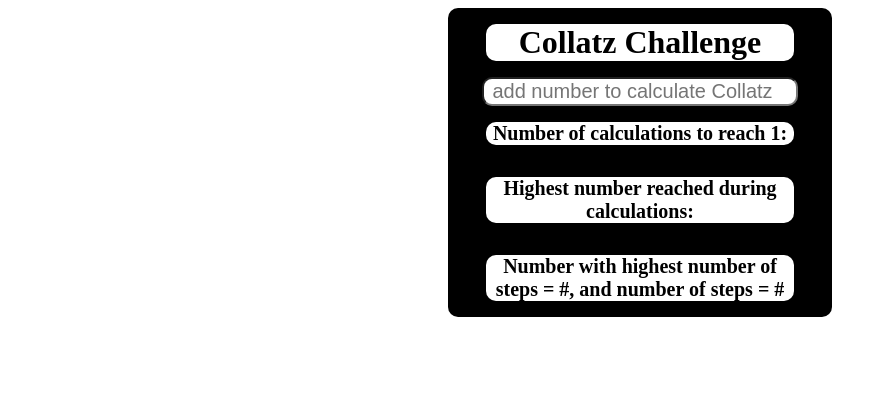
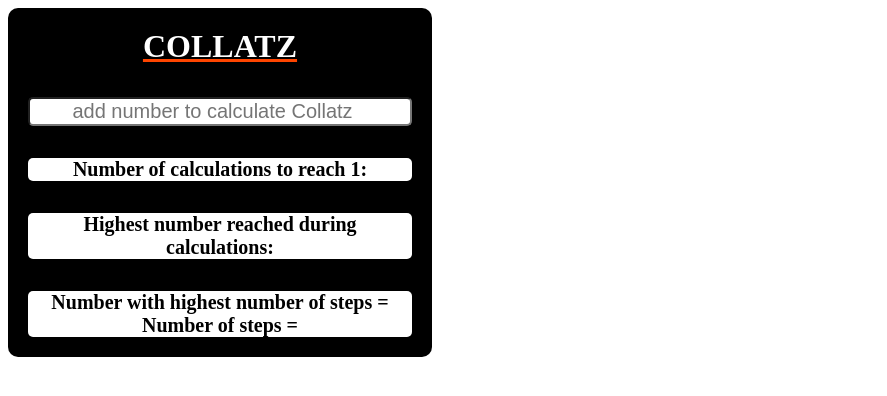
Before and after one commit to RuneKodehode/Collatz, a plain HTML site: page index.html in a window 1280 px wide. Shown: the whole page, without its empty margins (0-887 px from the left). Drawn offline with Linux system fonts and the light colour scheme.

Commit message:
decoration and styling

```diff
--- a/index.html
+++ b/index.html
@@ -9,20 +9,17 @@
   </head>
   <body>
     <div class="box">
-      <h1>Collatz Challenge</h1>
+      <h1>COLLATZ</h1>
       <input
         id="numInput"
         type="number"
         placeholder="add number to calculate Collatz"
       />
-      <h2 class="outputfield" id="output">
-        Number of calculations to reach 1:
-      </h2>
-      <h2 class="outputfield" id="highNumber">
-        Highest number reached during calculations:
-      </h2>
-      <h2 class="outputfield" id="stepshit">
-        Number with highest number of steps = #, and number of steps = #
+      <h2 id="output">Number of calculations to reach 1:</h2>
+      <h2 id="highNumber">Highest number reached during calculations:</h2>
+      <h2 id="stepshit">
+        Number with highest number of steps = <br />
+        Number of steps =
       </h2>
     </div>
     <script src="index.js"></script>
--- a/index.js
+++ b/index.js
@@ -27,9 +27,8 @@ document.getElementById("numInput").addEventListener("keydown", (e) => {
       stepshit.innerHTML =
         "Number with highest number of steps =  " +
         i +
-        "!  Number of steps: " +
-        stepstellar +
-        "!";
+        " Number of steps: " +
+        stepstellar;
     }
     steps = 0;
   }
--- a/styles.css
+++ b/styles.css
@@ -4,19 +4,18 @@ body {
   height: 50vh;
 }
 h1 {
-  background-color: white;
+  color: white;
+  text-decoration: underline;
+  text-decoration-color: orangered;
   text-align: center;
-  border-radius: 10px;
-  width: 80%;
-  margin: 1rem auto;
+  margin: 0px;
+  border-radius: 5px;
 }
 
 input {
-  margin: 0 auto;
-  border-radius: 10px;
-  width: 80%;
   font-size: 1.25rem;
   text-align: center;
+  border-radius: 5px;
 }
 ::-webkit-scrollbar {
   width: 5px;
@@ -27,42 +26,27 @@ input {
 }
 ::-webkit-scrollbar-thumb {
   width: 3px;
-  border-radius: 10px;
   background-color: #ffffff;
   overflow-x: hidden;
 }
 .box {
   background-color: black;
+  gap: 2rem;
   display: flex;
   flex-direction: column;
   justify-content: center;
   align-content: center;
   width: 30vw;
-  margin: 0 auto;
-
+  padding: 20px;
   border-radius: 10px;
 }
 
-.outputfield {
-  background-color: white;
-  width: 80%;
-  z-index: 0;
-  border-radius: 10px;
-  font-size: 20px;
-}
-
-#header {
-  background-color: white;
-  z-index: 0;
-  border-radius: 10px;
-  width: 80%;
-}
 h2 {
   background-color: white;
-  z-index: 0;
-  border-radius: 10px;
-  width: 80%;
-  margin: 1rem auto;
+  width: 100%;
+  font-size: 20px;
+  margin: 0px;
+  border-radius: 5px;
 }
 @media screen and (max-width: 800px) {
   .box {
```
